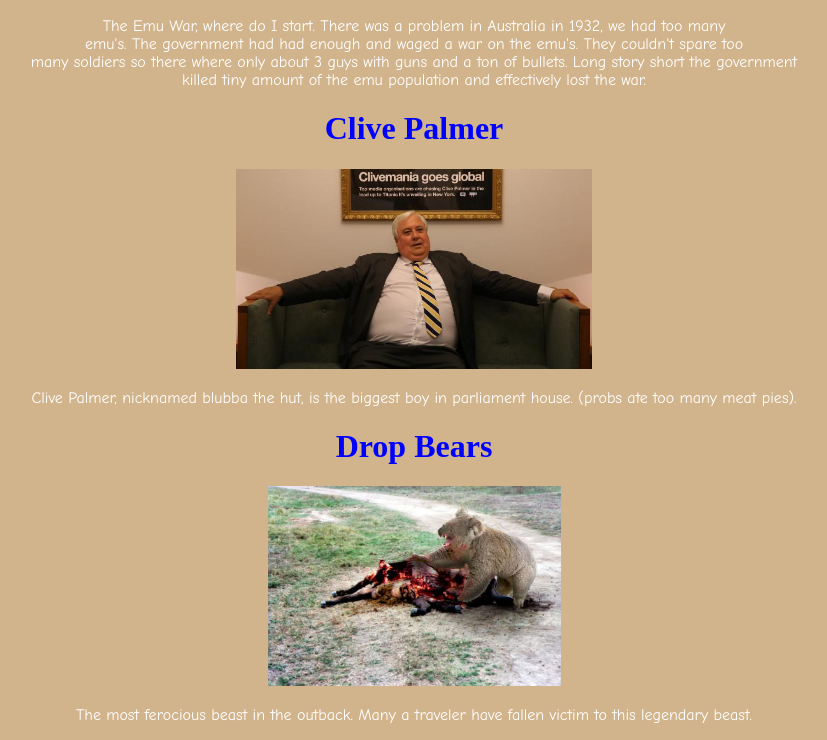
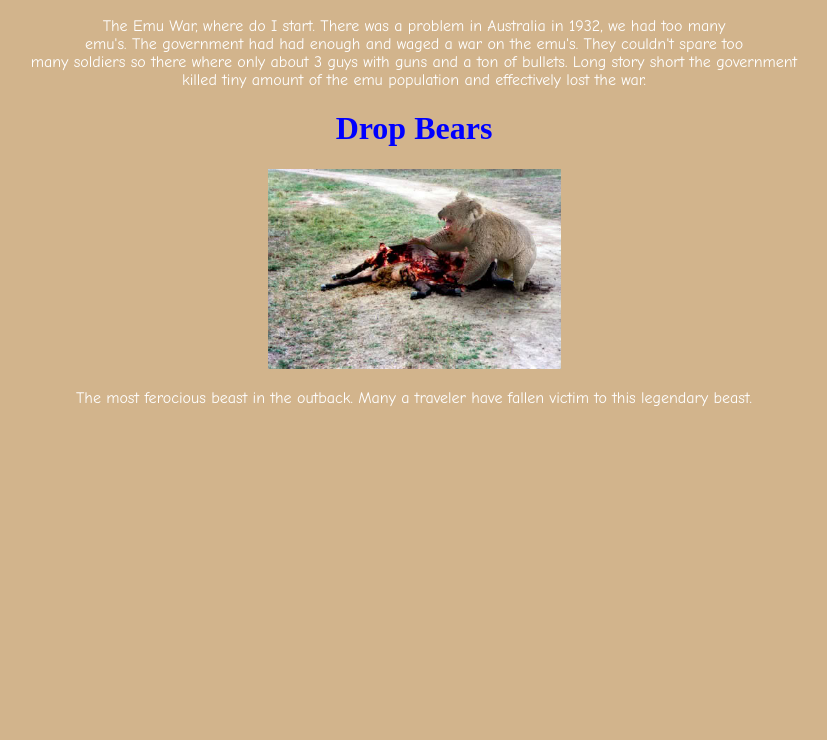
Before and after one commit to AussieWiki/AussieWiki.github.io, a plain HTML site: page index.html in a window 1280 px wide. Shown: the part 3952-4692 px from the top of the page, without its empty margins (226-1053 px from the left). After the commit the page ends 4375 px from the top, so only its background shows below. Drawn offline with Linux system fonts and the light colour scheme.

Commit message:
Update index.html

```diff
--- a/index.html
+++ b/index.html
@@ -81,9 +81,6 @@
 			<h1>The Great Emu War</h1>
 			<img class="australia-image" src="Australia11.png">
 			<p>The Emu War, where do I start. There was a problem in Australia in 1932, we had too many </br>emu's. The government had had enough and waged a war on the emu's. They couldn't spare too </br>many soldiers so there where only about 3 guys with guns and a ton of bullets. Long story short the government </br>killed tiny amount of the emu population and effectively lost the war.</p>
-		<h1>Clive Palmer</h1>
-			<img class="australia-image" src="Australia12.png">
-			<p>Clive Palmer, nicknamed blubba the hut, is the biggest boy in parliament house. (probs ate too many meat pies).</p>
 			<h1>Drop Bears</h1>
 			<img class="australia-image" src="Australia13.jpg">
 			<p>The most ferocious beast in the outback. Many a traveler have fallen victim to this legendary beast.</p>
```
